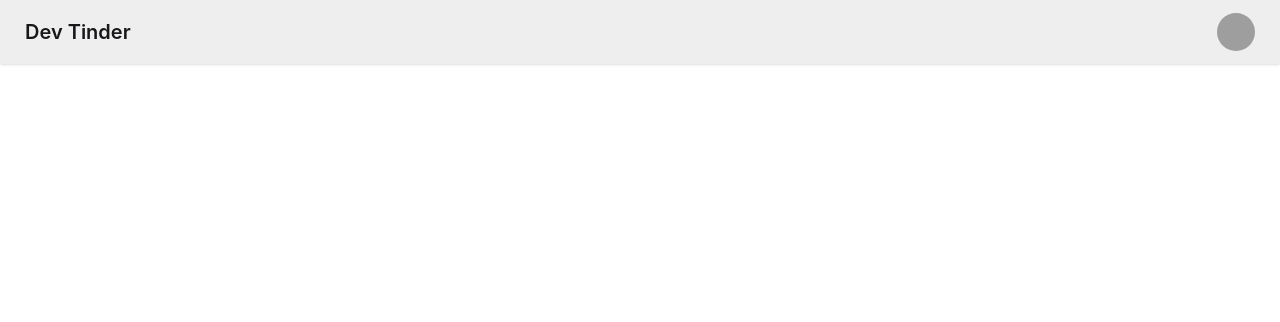
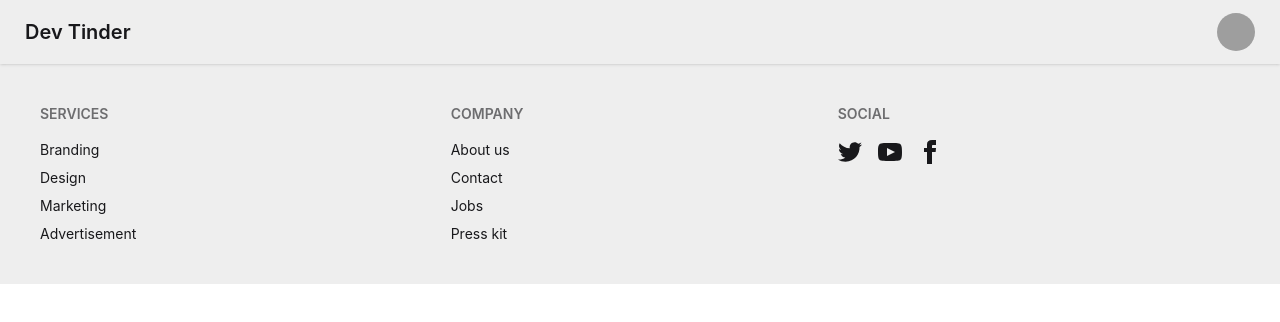
Before and after one commit to Prabhatvrma1/dev-platform, a React (Vite) app in the folder frontend/: page / in a window 1280 px wide. Shown: the top 322 px of the page. Built offline with nearby package versions, Linux system fonts and the light colour scheme; grey boxes are pictures that could not be loaded.

Commit message:
added footer

```diff
--- a/frontend/src/App.tsx
+++ b/frontend/src/App.tsx
@@ -3,6 +3,7 @@
 import Body from "./Body";
 import Login from "./Login";
 import Profile from "./Profile";
+import Footer from "./Footer";
 
 function App() {
   return (
@@ -16,6 +17,9 @@
 
         </Route>
       </Routes>
+
+
+      <Footer/>
     </BrowserRouter>
   )
 }
--- a/frontend/src/Body.tsx
+++ b/frontend/src/Body.tsx
@@ -1,6 +1,7 @@
 import Navbar from "./navbar"
 import { BrowserRouter, Routes, Route } from "react-router-dom";
 import { Outlet } from "react-router-dom";
+
 const Body = () => {
   return (
     <div>
@@ -8,6 +9,7 @@
         <Outlet />
 
 
+
     </div>
   );
 };
--- /dev/null
+++ b/frontend/src/Footer.tsx
@@ -0,0 +1,64 @@
+import { memo } from 'react';
+
+const Footer = () => {
+  return (
+    <div>
+      <footer className="footer sm:footer-horizontal bg-base-300 text-base-content p-10">
+  <nav>
+    <h6 className="footer-title">Services</h6>
+    <a className="link link-hover">Branding</a>
+    <a className="link link-hover">Design</a>
+    <a className="link link-hover">Marketing</a>
+    <a className="link link-hover">Advertisement</a>
+  </nav>
+  <nav>
+    <h6 className="footer-title">Company</h6>
+    <a className="link link-hover">About us</a>
+    <a className="link link-hover">Contact</a>
+    <a className="link link-hover">Jobs</a>
+    <a className="link link-hover">Press kit</a>
+  </nav>
+  <nav>
+    <h6 className="footer-title">Social</h6>
+    <div className="grid grid-flow-col gap-4">
+      <a>
+        <svg
+          xmlns="http://www.w3.org/2000/svg"
+          width="24"
+          height="24"
+          viewBox="0 0 24 24"
+          className="fill-current">
+          <path
+            d="M24 4.557c-.883.392-1.832.656-2.828.775 1.017-.609 1.798-1.574 2.165-2.724-.951.564-2.005.974-3.127 1.195-.897-.957-2.178-1.555-3.594-1.555-3.179 0-5.515 2.966-4.797 6.045-4.091-.205-7.719-2.165-10.148-5.144-1.29 2.213-.669 5.108 1.523 6.574-.806-.026-1.566-.247-2.229-.616-.054 2.281 1.581 4.415 3.949 4.89-.693.188-1.452.232-2.224.084.626 1.956 2.444 3.379 4.6 3.419-2.07 1.623-4.678 2.348-7.29 2.04 2.179 1.397 4.768 2.212 7.548 2.212 9.142 0 14.307-7.721 13.995-14.646.962-.695 1.797-1.562 2.457-2.549z"></path>
+        </svg>
+      </a>
+      <a>
+        <svg
+          xmlns="http://www.w3.org/2000/svg"
+          width="24"
+          height="24"
+          viewBox="0 0 24 24"
+          className="fill-current">
+          <path
+            d="M19.615 3.184c-3.604-.246-11.631-.245-15.23 0-3.897.266-4.356 2.62-4.385 8.816.029 6.185.484 8.549 4.385 8.816 3.6.245 11.626.246 15.23 0 3.897-.266 4.356-2.62 4.385-8.816-.029-6.185-.484-8.549-4.385-8.816zm-10.615 12.816v-8l8 3.993-8 4.007z"></path>
+        </svg>
+      </a>
+      <a>
+        <svg
+          xmlns="http://www.w3.org/2000/svg"
+          width="24"
+          height="24"
+          viewBox="0 0 24 24"
+          className="fill-current">
+          <path
+            d="M9 8h-3v4h3v12h5v-12h3.642l.358-4h-4v-1.667c0-.955.192-1.333 1.115-1.333h2.885v-5h-3.808c-3.596 0-5.192 1.583-5.192 4.615v3.385z"></path>
+        </svg>
+      </a>
+    </div>
+  </nav>
+</footer>
+    </div>
+  );
+};
+
+export default memo(Footer);
```
